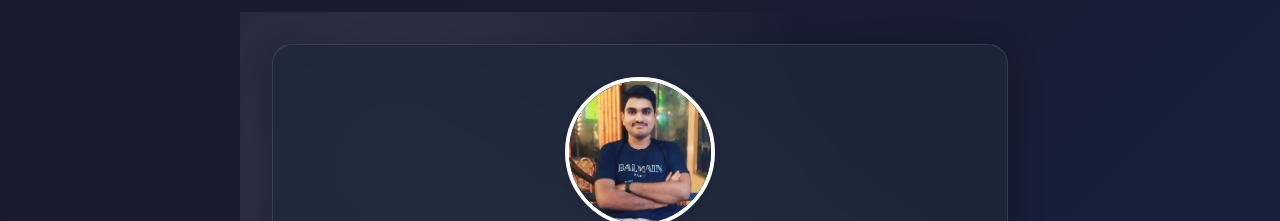
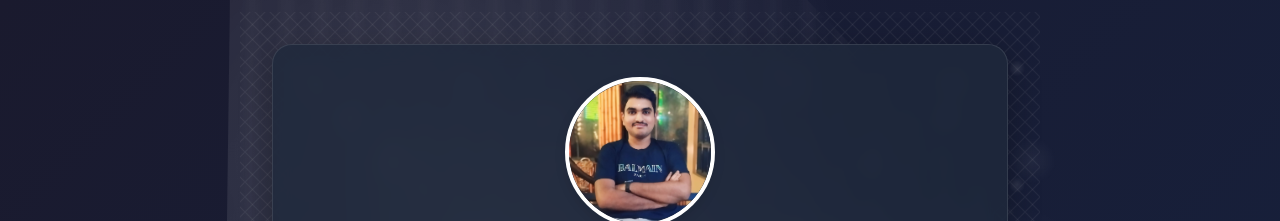
Before and after one commit to keshsrini/keshavlinks, a plain HTML site: page index.html in a window 1280 px wide. Shown: the top 221 px of the page. Drawn offline with Linux system fonts and the light colour scheme.

Commit message:
Update styles.css

```diff
--- a/styles.css
+++ b/styles.css
@@ -33,6 +33,61 @@ body {
         radial-gradient(circle at 50% 50%, rgba(255, 255, 255, 0.15) 0%, transparent 60%),
         radial-gradient(circle at 30% 70%, rgba(255, 255, 255, 0.2) 0%, transparent 40%);
     animation: cloudFloat 30s infinite ease-in-out;
+    overflow: hidden;
+}
+
+/* Binary data background */
+.cloud-bg::before {
+    content: '10101';
+    position: absolute;
+    top: 0;
+    left: 0;
+    right: 0;
+    bottom: 0;
+    color: rgba(255, 255, 255, 0.05);
+    font-family: monospace;
+    font-size: 20px;
+    line-height: 1;
+    white-space: nowrap;
+    animation: binaryFloat 40s linear infinite;
+    transform: rotate(45deg);
+    pointer-events: none;
+}
+
+.cloud-bg::after {
+    content: '';
+    position: absolute;
+    width: 100%;
+    height: 100%;
+    background:
+        repeating-linear-gradient(45deg,
+            transparent 0%,
+            rgba(255, 255, 255, 0.05) 1%,
+            transparent 2%,
+            transparent 3%
+        ),
+        linear-gradient(90deg,
+            transparent 0%,
+            rgba(255, 255, 255, 0.03) 50%,
+            transparent 100%
+        );
+    animation: dataStream 20s linear infinite;
+    opacity: 0.7;
+}
+
+/* Cloud computing connection lines */
+.container::before {
+    content: '';
+    position: absolute;
+    top: 0;
+    left: 0;
+    right: 0;
+    bottom: 0;
+    background:
+        linear-gradient(45deg, transparent 45%, rgba(255, 255, 255, 0.05) 50%, transparent 55%) 0 0/15px 15px,
+        linear-gradient(-45deg, transparent 45%, rgba(255, 255, 255, 0.05) 50%, transparent 55%) 0 0/15px 15px;
+    animation: gridPattern 30s linear infinite;
+    z-index: -1;
 }
 
 .cloud-bg::before {
@@ -46,6 +101,33 @@ body {
         radial-gradient(circle at 60% 40%, rgba(255, 255, 255, 0.1) 0%, transparent 40%),
         radial-gradient(circle at 40% 60%, rgba(255, 255, 255, 0.1) 0%, transparent 30%);
     animation: cloudFloat2 25s infinite ease-in-out reverse;
+    filter: blur(3px);
+}
+
+/* Cloud particles with data nodes */
+.cloud-particles {
+    position: absolute;
+    width: 100%;
+    height: 100%;
+    pointer-events: none;
+    background:
+        radial-gradient(circle at 50% 50%, rgba(255, 255, 255, 0.1) 0%, transparent 10%) 0 0/15% 15%,
+        radial-gradient(circle at 50% 50%, rgba(255, 255, 255, 0.1) 0%, transparent 10%) 50% 50%/25% 25%,
+        radial-gradient(circle at 25% 25%, rgba(255, 255, 255, 0.05) 0%, transparent 15%) 0 0/20% 20%,
+        radial-gradient(circle at 75% 75%, rgba(255, 255, 255, 0.05) 0%, transparent 15%) 0 0/20% 20%;
+    animation: particleFloat 40s linear infinite;
+}
+
+/* Data processing indicators */
+.cloud-particles::after {
+    content: '';
+    position: absolute;
+    width: 100%;
+    height: 100%;
+    background:
+        radial-gradient(circle at 30% 30%, rgba(255, 255, 255, 0.1) 0%, transparent 20%),
+        radial-gradient(circle at 70% 70%, rgba(255, 255, 255, 0.1) 0%, transparent 20%);
+    animation: dataProcess 25s ease-in-out infinite;
 }
 
 .profile-section {
@@ -131,14 +213,89 @@ h1 {
     0% {
         background-position: 0% 0%;
         opacity: 0.6;
+        transform: scale(1) rotate(0deg);
+    }
+    25% {
+        transform: scale(1.05) rotate(1deg);
     }
     50% {
         background-position: 50% 50%;
         opacity: 0.8;
+        transform: scale(1) rotate(0deg);
+    }
+    75% {
+        transform: scale(1.05) rotate(-1deg);
     }
     100% {
         background-position: 100% 100%;
         opacity: 0.6;
+        transform: scale(1) rotate(0deg);
+    }
+}
+
+@keyframes binaryFloat {
+    0% {
+        transform: translateX(-50%) translateY(-50%) rotate(45deg);
+    }
+    100% {
+        transform: translateX(50%) translateY(50%) rotate(45deg);
+    }
+}
+
+@keyframes gridPattern {
+    0% {
+        background-position: 0 0;
+    }
+    100% {
+        background-position: 30px 30px;
+    }
+}
+
+@keyframes dataProcess {
+    0%, 100% {
+        transform: scale(1) rotate(0deg);
+        opacity: 0.3;
+    }
+    25% {
+        transform: scale(1.1) rotate(2deg);
+        opacity: 0.5;
+    }
+    50% {
+        transform: scale(1.2) rotate(0deg);
+        opacity: 0.6;
+    }
+    75% {
+        transform: scale(1.1) rotate(-2deg);
+        opacity: 0.5;
+    }
+}
+
+@keyframes serverPulse {
+    0%, 100% {
+        opacity: 0.3;
+        transform: scale(1);
+    }
+    50% {
+        opacity: 0.6;
+        transform: scale(1.1);
+    }
+}
+
+@keyframes dataStream {
+    0% {
+        transform: translateX(-50%) translateY(-50%) rotate(45deg);
+    }
+    100% {
+        transform: translateX(50%) translateY(50%) rotate(45deg);
+    }
+}
+
+@keyframes particleFloat {
+    0% {
+        background-position: 0% 0%, 50% 50%;
+    }
+    100% {
+        background-position: 100% 100%, 150% 150%;
     }
 }
 
```
